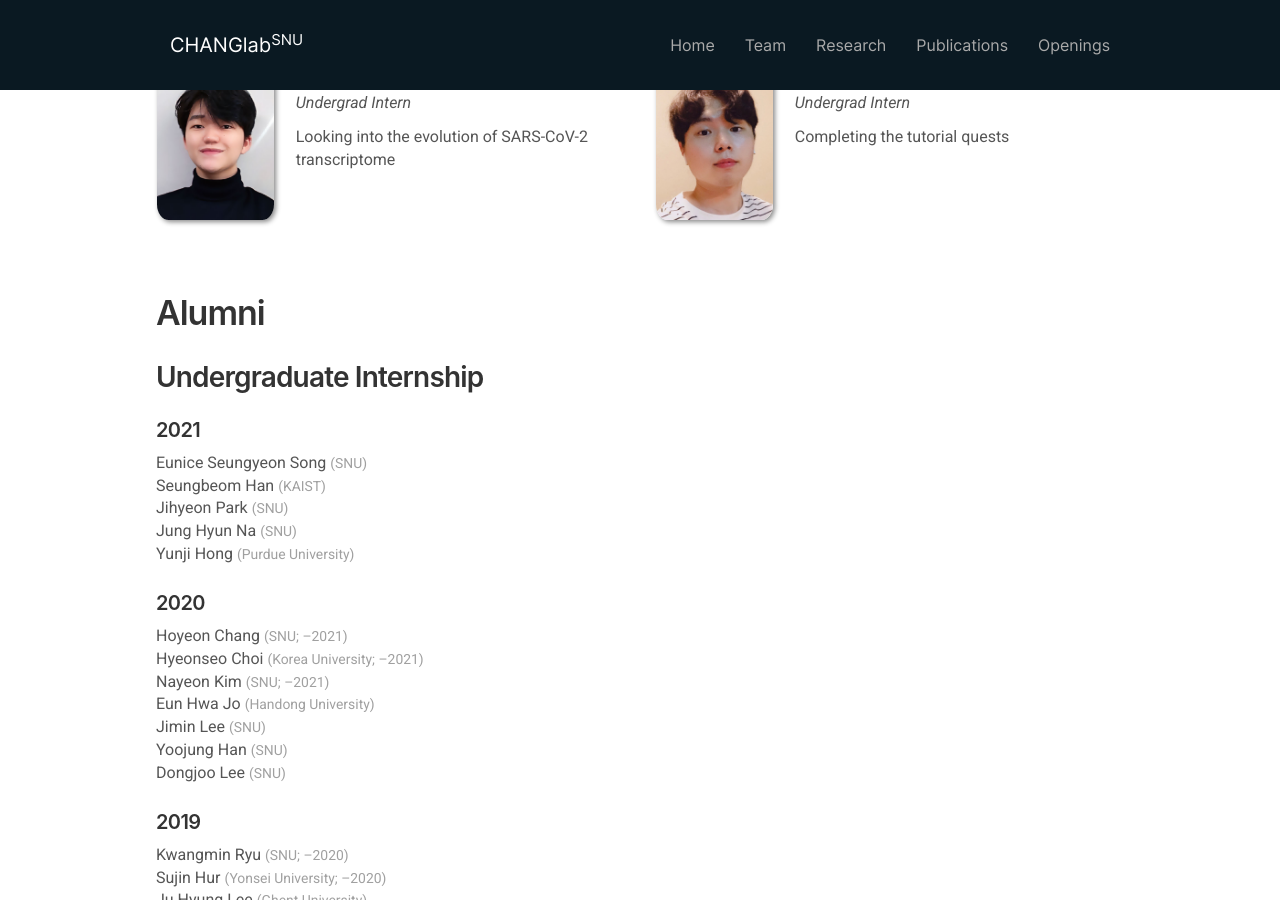
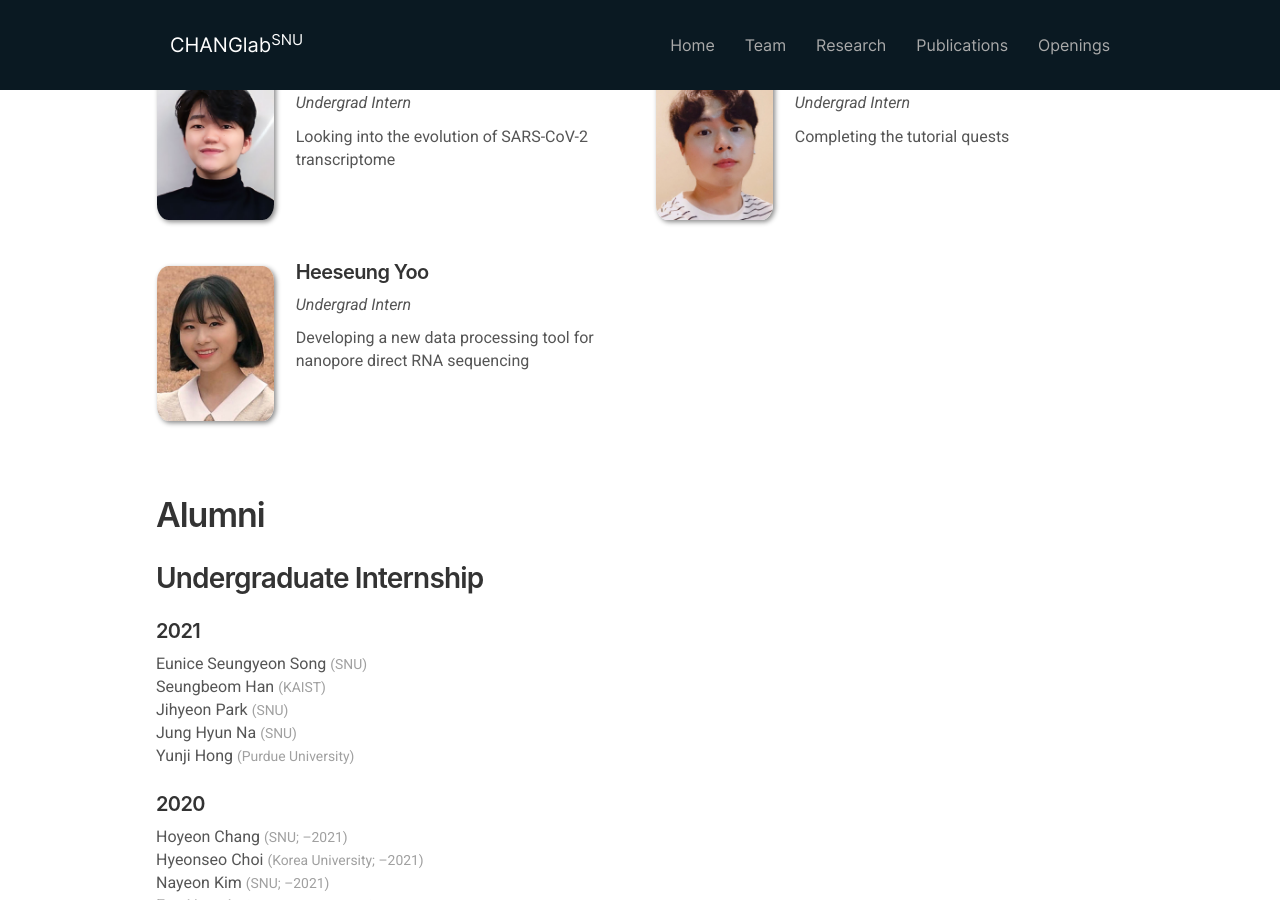
Before and after one commit to ChangLabSNU/ChangLabSNU.github.io, a Jekyll site: the page built from _pages/team.md, in a window 1280 px wide and 900 px high, scrolled down 1339 px. Built offline with Jekyll 4.4.1, drawn with Linux system fonts in a browser that asks for light colours; nearby versions of some CDN libraries; some web fonts are replaced.

Commit message:
Add Heeseung.

```diff
--- a/_data/visitors.yml
+++ b/_data/visitors.yml
@@ -7,3 +7,8 @@
   photo: cymun-thumb.jpg
   info: Undergrad Intern
   intro: "Completing the tutorial quests"
+
+- name: Heeseung Yoo
+  photo: hsyoo-thumb.jpg
+  info: Undergrad Intern
+  intro: "Developing a new data processing tool for nanopore direct RNA sequencing"
```
Also changed, not shown: images/members/hsyoo-thumb.jpg (added).
